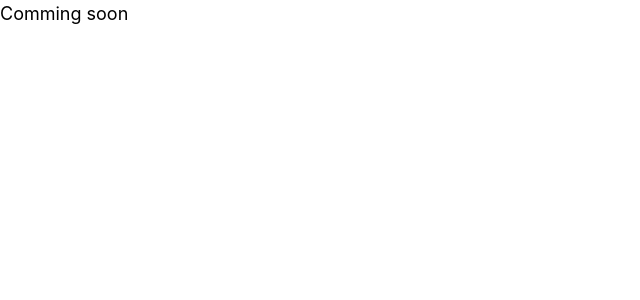
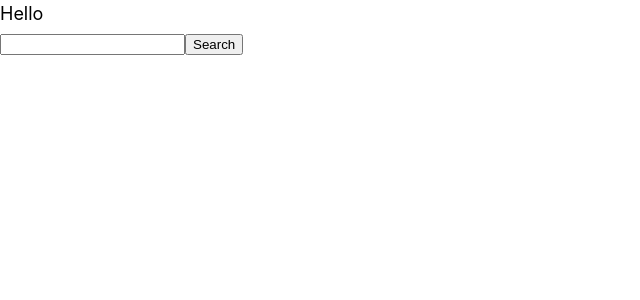
Before and after one commit to YongwoonJang/gyujanggak, a Next.js app in the folder jyu-homepage/: page /posts/communication in a window 1280 px wide. Shown: the top 300 px of the page, without its empty margins (0-640 px from the left). Built offline with nearby package versions, Linux system fonts and the light colour scheme.

Commit message:
Modify : Add Request

```diff
--- /dev/null
+++ b/jyu-homepage/components/searchFormForBoard.js
@@ -0,0 +1,21 @@
+export default function RequestFormAndResult(){
+
+    const sendRequestData = async event => {
+        event.preventDefault();
+        let searchInput = document.getElementById("data").value;
+        document.getElementById("result").innerHTML= searchInput;
+
+    }
+    return(
+        <>
+            <div id="result" />
+            Hello
+            <div>
+                <form onSubmit={sendRequestData} >
+                    <input id="data" name="data"/>
+                    <button type="submit">Search</button>
+                </form>
+            </div>
+        </>
+    )
+}
--- a/jyu-homepage/pages/posts/[id].js
+++ b/jyu-homepage/pages/posts/[id].js
@@ -1,10 +1,13 @@
 import fs from 'fs'
+
 import matter from 'gray-matter'
 import parse from 'html-react-parser'
 
 import Image from 'next/image'
 import Link from 'next/link'
 import pageStyles from '/styles/page.module.scss'
+import SearchFormForBoard from '../../components/searchFormForBoard'
+import RequestFormAndResult from '../../components/searchFormForBoard'
 
 export default function Post({id, data, contents}){
     const content = parse(contents)
@@ -82,9 +85,7 @@ export default function Post({id, data, contents}){
     }else if(id == 'communication'){
         return(
             <>
-                <div>
-                {content}
-                </div>
+                <RequestFormAndResult/>
             </>
         )
     }
```
